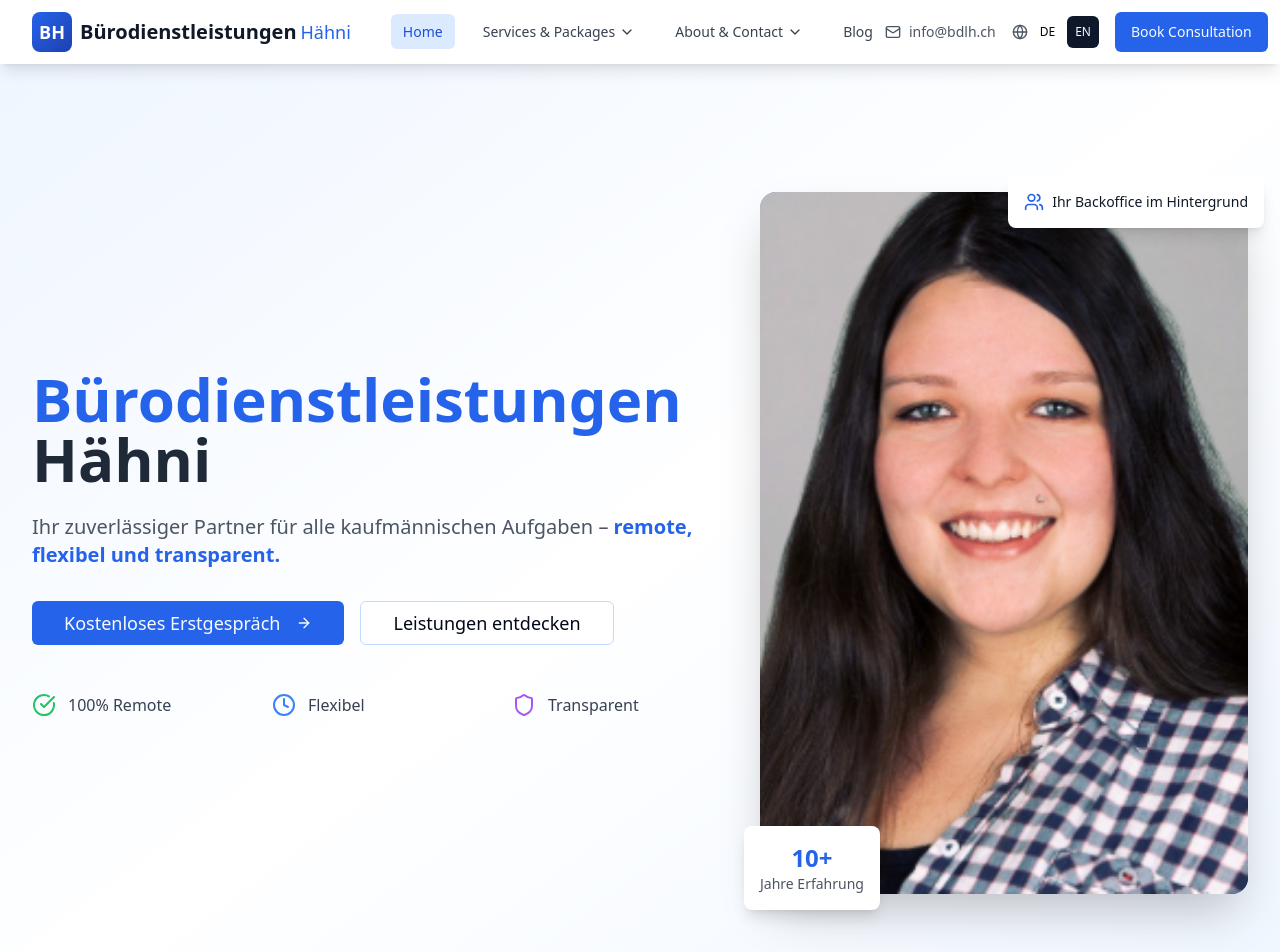
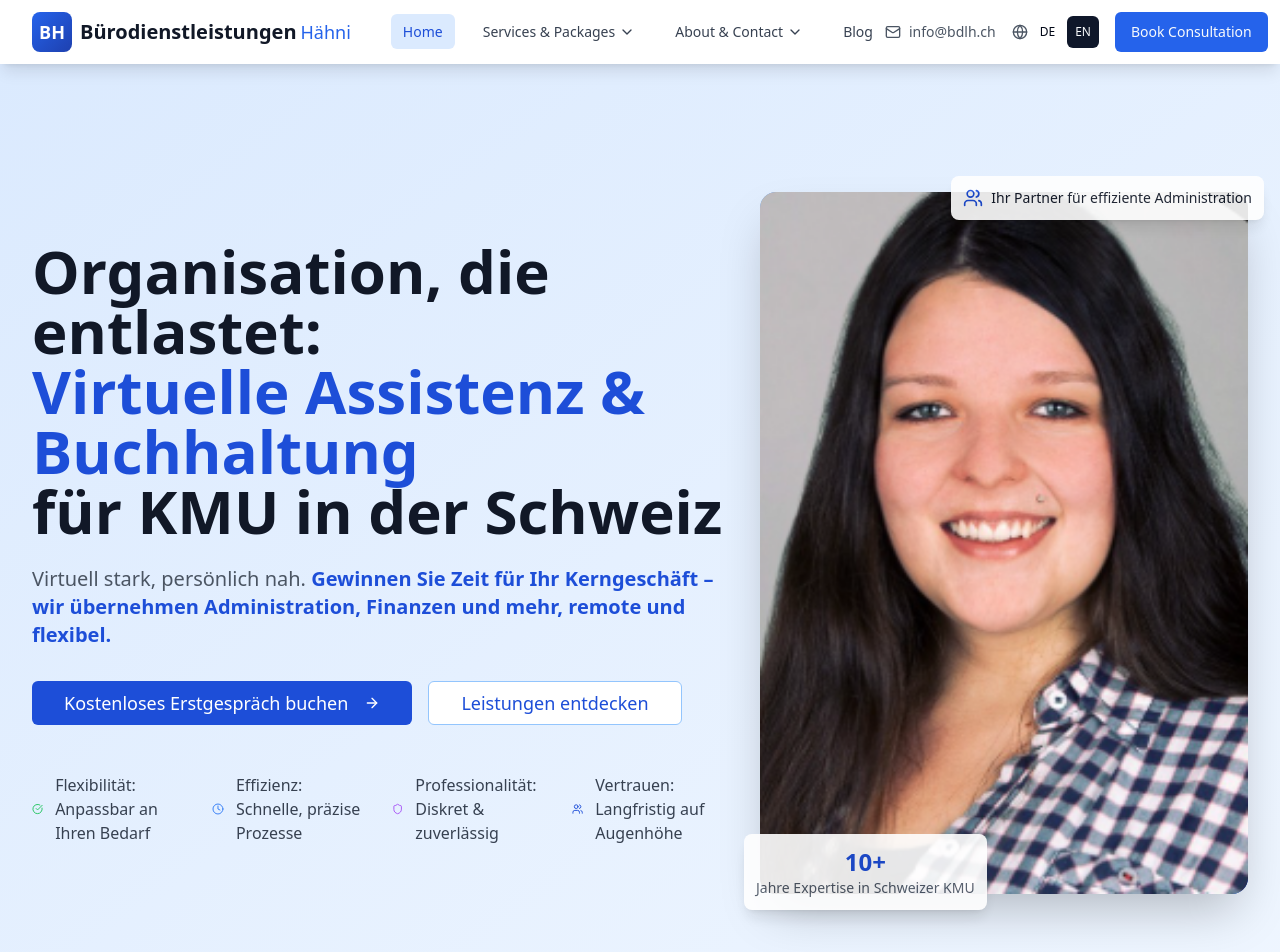
Before and after one commit to SensaiXo/haehni-virtuell-shop, a React (Vite) app: page / in a window 1280 px wide. Shown: the top 952 px of the page. Built offline with nearby package versions, Linux system fonts and the light colour scheme.

Commit message:
Refactor: Optimize HeroSection component
Update HeroSection with new design, including color changes, headline and subheadline updates, CTA enhancements, benefits grid expansion, image optimization, and animation integration.

```diff
--- a/src/components/HeroSection.tsx
+++ b/src/components/HeroSection.tsx
@@ -1,4 +1,3 @@
-
 import React from 'react';
 import { Link } from 'react-router-dom';
 import { ArrowRight, CheckCircle, Users, Clock, Shield } from 'lucide-react';
@@ -6,29 +5,29 @@ import { Button } from '@/components/ui/button';
 
 const HeroSection = () => {
   return (
-    <section className="relative bg-gradient-to-br from-blue-50 via-white to-blue-50 py-20 lg:py-32">
+    <>
+      <section className="relative bg-gradient-to-br from-blue-100 to-blue-50 py-20 lg:py-32 overflow-hidden" itemScope itemType="http://schema.org/Organization">
         <div className="max-w-7xl mx-auto px-4 sm:px-6 lg:px-8">
           <div className="lg:grid lg:grid-cols-12 lg:gap-8 items-center">
             <div className="lg:col-span-7">
               <div className="text-center lg:text-left">
                 <h1 className="text-4xl md:text-5xl lg:text-6xl font-bold text-gray-900 leading-tight">
-                <span className="text-blue-600">Bürodienstleistungen</span>
-                <br />
-                <span className="text-gray-800">Hähni</span>
+                  Organisation, die entlastet: <br />
+                  <span className="text-blue-700">Virtuelle Assistenz & Buchhaltung</span> <br />
+                  für KMU in der Schweiz
                 </h1>
                 <p className="mt-6 text-xl text-gray-600 max-w-3xl">
-                Ihr zuverlässiger Partner für alle kaufmännischen Aufgaben –
-                <span className="font-semibold text-blue-600"> remote, flexibel und transparent.</span>
+                  Virtuell stark, persönlich nah. <span className="font-semibold text-blue-700">Gewinnen Sie Zeit für Ihr Kerngeschäft – wir übernehmen Administration, Finanzen und mehr, remote und flexibel.</span>
                 </p>
 
                 <div className="mt-8 flex flex-col sm:flex-row gap-4 justify-center lg:justify-start">
-                <Button asChild size="lg" className="bg-blue-600 hover:bg-blue-700 text-lg px-8 py-3">
-                  <a href="https://calendly.com/swissfinanceai/30min" target="_blank" rel="noopener noreferrer" className="flex items-center">
-                    Kostenloses Erstgespräch
+                  <Button asChild size="lg" className="bg-blue-700 hover:bg-blue-800 text-white text-lg px-8 py-3 transition-all duration-300 hover:shadow-md">
+                    <a href="https://calendly.com/swissfinanceai/30min?utm_source=website&utm_medium=hero" target="_blank" rel="noopener noreferrer" className="flex items-center">
+                      Kostenloses Erstgespräch buchen
                       <ArrowRight className="ml-2 w-5 h-5" />
                     </a>
                   </Button>
-                <Button asChild variant="outline" size="lg" className="text-lg px-8 py-3 border-blue-200 hover:bg-blue-50">
+                  <Button asChild variant="outline" size="lg" className="text-blue-700 border-blue-300 hover:bg-blue-50 text-lg px-8 py-3 transition-all duration-300">
                     <Link to="/leistungen">
                       Leistungen entdecken
                     </Link>
@@ -36,24 +35,22 @@ const HeroSection = () => {
                 </div>
 
                 {/* Benefits */}
-              <div className="mt-12 grid grid-cols-1 sm:grid-cols-3 gap-6">
+                <div className="mt-12 grid grid-cols-1 sm:grid-cols-2 lg:grid-cols-4 gap-6">
                   <div className="flex items-center justify-center lg:justify-start space-x-3">
-                  <div className="flex-shrink-0">
                     <CheckCircle className="w-6 h-6 text-green-500" />
-                  </div>
-                  <span className="text-gray-700 font-medium">100% Remote</span>
+                    <span className="text-gray-700 font-medium">Flexibilität: Anpassbar an Ihren Bedarf</span>
                   </div>
                   <div className="flex items-center justify-center lg:justify-start space-x-3">
-                  <div className="flex-shrink-0">
                     <Clock className="w-6 h-6 text-blue-500" />
-                  </div>
-                  <span className="text-gray-700 font-medium">Flexibel</span>
+                    <span className="text-gray-700 font-medium">Effizienz: Schnelle, präzise Prozesse</span>
                   </div>
                   <div className="flex items-center justify-center lg:justify-start space-x-3">
-                  <div className="flex-shrink-0">
                     <Shield className="w-6 h-6 text-purple-500" />
+                    <span className="text-gray-700 font-medium">Professionalität: Diskret & zuverlässig</span>
                   </div>
-                  <span className="text-gray-700 font-medium">Transparent</span>
+                  <div className="flex items-center justify-center lg:justify-start space-x-3">
+                    <Users className="w-6 h-6 text-blue-700" />
+                    <span className="text-gray-700 font-medium">Vertrauen: Langfristig auf Augenhöhe</span>
                   </div>
                 </div>
               </div>
@@ -61,24 +58,25 @@ const HeroSection = () => {
 
             <div className="mt-12 lg:mt-0 lg:col-span-5">
               <div className="relative">
-              <div className="aspect-w-1 aspect-h-1 bg-gradient-to-br from-blue-400 to-blue-600 rounded-2xl shadow-2xl overflow-hidden">
+                <div className="aspect-w-1 aspect-h-1 bg-gradient-to-br from-blue-400 to-blue-700 rounded-2xl shadow-2xl overflow-hidden">
                   <img
                     src="/lovable-uploads/e753479d-a5a2-4126-866b-ce85a09912a3.png"
-                  alt="Laura Hähni - Bürodienstleistungen"
+                    alt="Laura Hähni – Virtuelle Assistentin und Buchhalterin für KMU in der Schweiz"
                     className="w-full h-full object-cover"
+                    loading="lazy"
                   />
                 </div>
                 {/* Floating elements */}
-              <div className="absolute -top-4 -right-4 bg-white rounded-lg shadow-lg p-4 max-w-xs">
+                <div className="absolute -top-4 -right-4 bg-white rounded-lg shadow-lg p-3 max-w-xs transition-opacity duration-500 opacity-90 hover:opacity-100">
                   <div className="flex items-center space-x-2">
-                  <Users className="w-5 h-5 text-blue-600" />
-                  <span className="text-sm font-medium text-gray-900">Ihr Backoffice im Hintergrund</span>
+                    <Users className="w-5 h-5 text-blue-700" />
+                    <span className="text-sm font-medium text-gray-900">Ihr Partner für effiziente Administration</span>
                   </div>
                 </div>
-              <div className="absolute -bottom-4 -left-4 bg-white rounded-lg shadow-lg p-4 max-w-xs">
+                <div className="absolute -bottom-4 -left-4 bg-white rounded-lg shadow-lg p-3 max-w-xs transition-opacity duration-500 opacity-90 hover:opacity-100">
                   <div className="text-center">
-                  <div className="text-2xl font-bold text-blue-600">10+</div>
-                  <div className="text-sm text-gray-600">Jahre Erfahrung</div>
+                    <div className="text-2xl font-bold text-blue-700">10+</div>
+                    <div className="text-sm text-gray-600">Jahre Expertise in Schweizer KMU</div>
                   </div>
                 </div>
               </div>
@@ -86,6 +84,31 @@ const HeroSection = () => {
           </div>
         </div>
       </section>
+
+      {/* Structured Data for SEO */}
+      <script type="application/ld+json" dangerouslySetInnerHTML={{
+        __html: JSON.stringify({
+          "@context": "https://schema.org",
+          "@type": "Organization",
+          "name": "Bürodienstleistungen Hähni",
+          "url": "https://bdlh.ch",
+          "description": "Virtuelle Assistenz und Buchhaltung für KMU in der Schweiz – virtuell stark, persönlich nah.",
+          "address": {
+            "@type": "PostalAddress",
+            "streetAddress": "Langwiesstrasse 30",
+            "addressLocality": "Frauenfeld",
+            "postalCode": "8500",
+            "addressCountry": "CH"
+          },
+          "contactPoint": {
+            "@type": "ContactPoint",
+            "telephone": "+41-79-645-66-86",
+            "contactType": "customer service",
+            "email": "info@bdlh.ch"
+          }
+        })
+      }} />
+    </>
   );
 };
 
```
Lines whose indentation alone changed are shown as unchanged.
